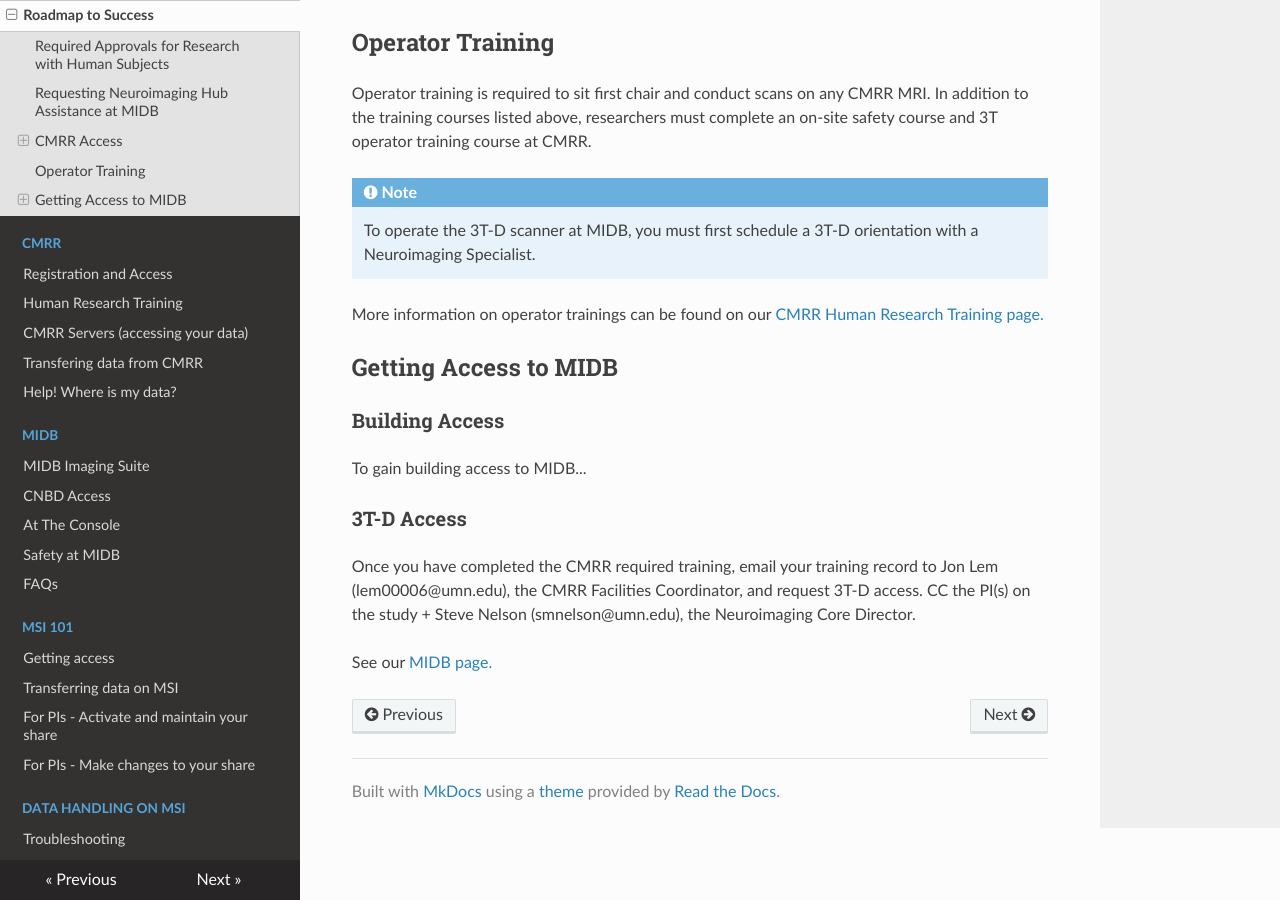
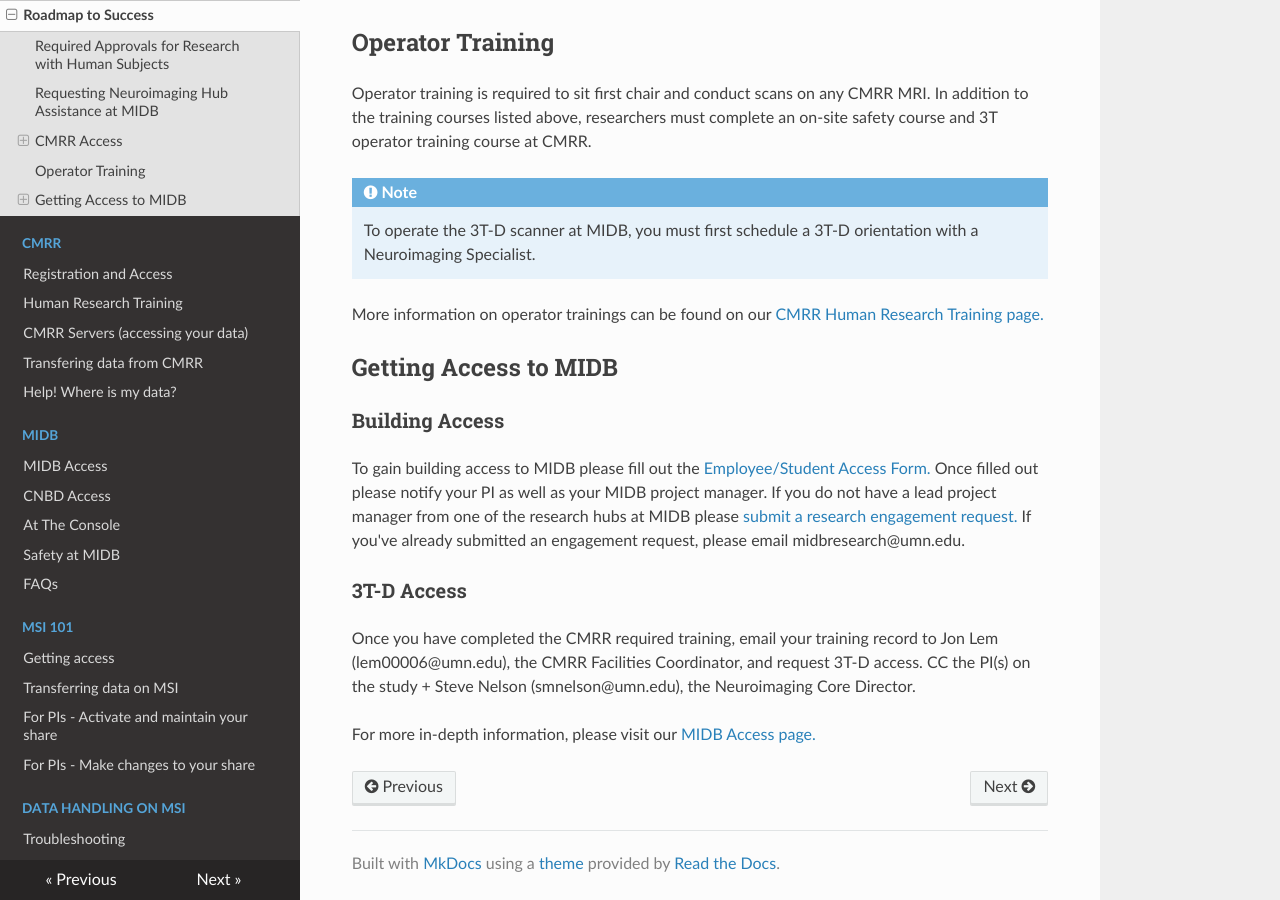
Before and after one commit to MIDB-Neuroimaging/neurohub_rtd, an MkDocs documentation site: the page built from docs/start/roadmap.md, in a window 1280 px wide and 900 px high, scrolled down 1530 px. Built offline with MkDocs 1.6.1, drawn with Linux system fonts in a browser that asks for light colours; nearby versions of some CDN libraries.

Commit message:
Added MIDB building access info

```diff
--- a/docs/start/roadmap.md
+++ b/docs/start/roadmap.md
@@ -53,9 +53,9 @@
 
 ## Getting Access to MIDB
 ### Building Access
-To gain building access to MIDB...
+To gain building access to MIDB please fill out the [Employee/Student Access Form.](https://facilities.umn.edu/our-services/research-facility-support-services-rfss/rfss-building-access/rfss-research-building){:target="_blank"} Once filled out please notify your PI as well as your MIDB project manager. If you do not have a lead project manager from one of the research hubs at MIDB please [submit a research engagement request.](https://midb.umn.edu/research-services/engage-midb-service-hubs/process-engagement-request){:target="_blank"} If you've already submitted an engagement request, please email midbresearch@umn.edu.
 
 ### 3T-D Access
 Once you have completed the CMRR required training, email your training record to Jon Lem (lem00006@umn.edu), the CMRR Facilities Coordinator, and request 3T-D access. CC the PI(s) on the study + Steve Nelson (smnelson@umn.edu), the Neuroimaging Core Director.
 
-See our [MIDB page.](../midb/midbaccess.md){:target="_blank"}
+For more in-depth information, please visit our [MIDB Access page.](../midb/midbaccess.md){:target="_blank"}
--- a/mkdocs.yml
+++ b/mkdocs.yml
@@ -33,7 +33,7 @@
         - Help! Where is my data?: cmrr/search.md
 
     - MIDB: #midb
-        - MIDB Imaging Suite: midb/midbaccess.md
+        - MIDB Access: midb/midbaccess.md
         - CNBD Access: midb/cnbd.md
         - At The Console: midb/console.md
         - Safety at MIDB: midb/safety.md
```
Also changed, not shown: docs/start/midb-over.md (+3 -2 lines).
